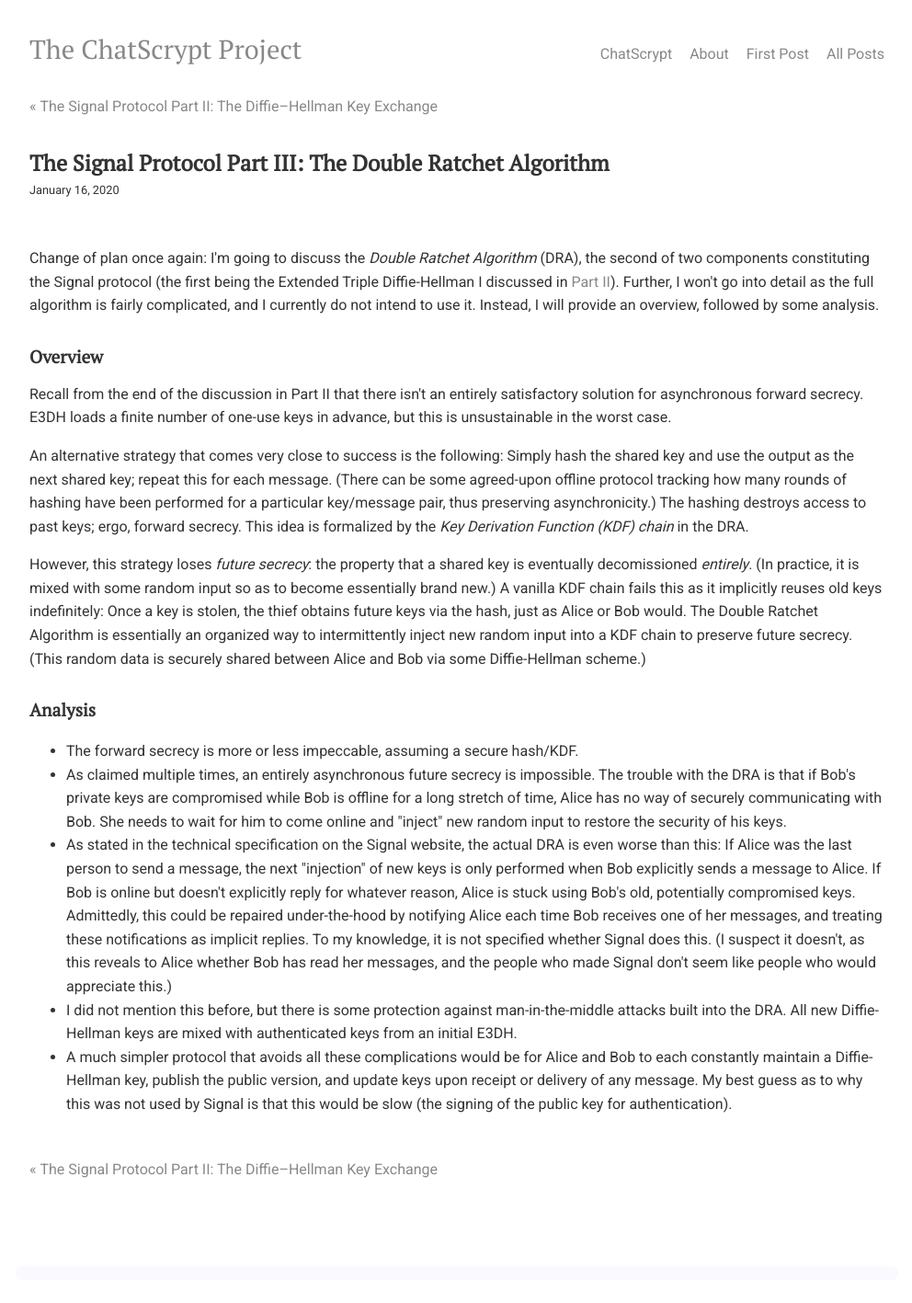
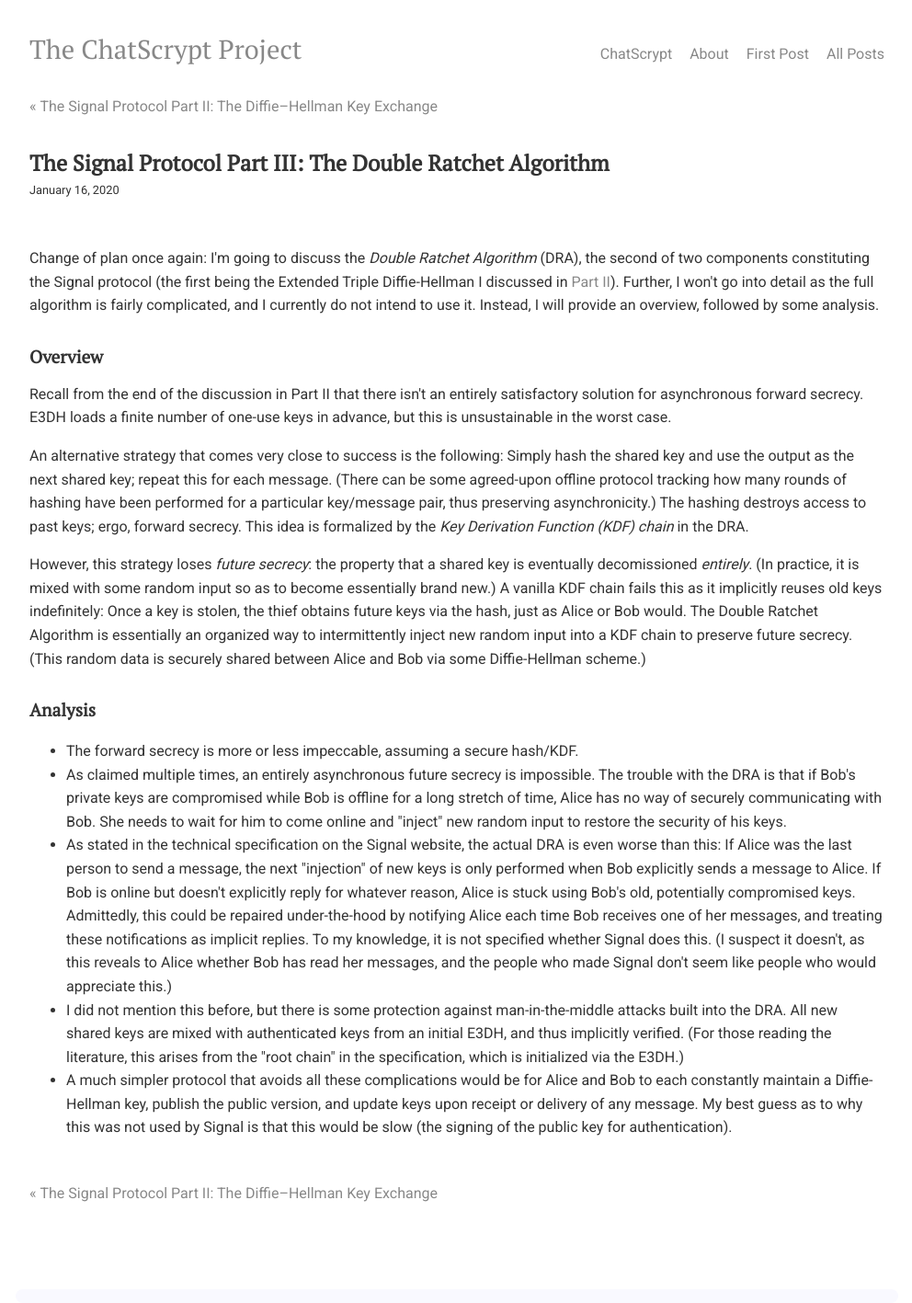
Before and after one commit to chatscrypt/chatscrypt.github.io, a Jekyll site: the page built from _posts/2020-01-16-the-signal-protocol-part-iii-the-double-ratchet-algorithm.html, in a window 1280 px wide. Shown: the whole page at 92% size, without its empty margins (143-1135 px from the left). Built offline with Jekyll 4.4.1, drawn with Linux system fonts in a browser that asks for light colours; comment, search, counter and statistics services are not loaded; before the commit the page ends 1392 px from its top, so only the background shows below that.

Commit message:
Update 2020-01-16-the-signal-protocol-part-iii-the-double-ratchet-algorithm.html

```diff
--- a/_posts/2020-01-16-the-signal-protocol-part-iii-the-double-ratchet-algorithm.html
+++ b/_posts/2020-01-16-the-signal-protocol-part-iii-the-double-ratchet-algorithm.html
@@ -27,7 +27,7 @@ Recall from the end of the discussion in Part II that there isn't an entirely sa
 <li>As stated in the technical specification on the Signal website, the actual DRA is even worse than this: If Alice was the last person to send a message, the next "injection" of new keys is only performed when Bob explicitly sends a message to Alice. If Bob is online but doesn't explicitly reply for whatever reason, Alice is stuck using Bob's old, potentially compromised keys. Admittedly, this could be repaired under-the-hood by notifying Alice each time Bob receives one of her messages, and treating these notifications as implicit replies. To my knowledge, it is not specified whether Signal does this. (I suspect it doesn't, as this reveals to Alice whether Bob has read her messages, and the people who made Signal don't seem like people who would appreciate this.)
 
 
-<li>I did not mention this before, but there is some protection against man-in-the-middle attacks built into the DRA. All new Diffie-Hellman keys are mixed with authenticated keys from an initial E3DH.
+<li>I did not mention this before, but there is some protection against man-in-the-middle attacks built into the DRA. All new shared keys are mixed with authenticated keys from an initial E3DH, and thus implicitly verified. (For those reading the literature, this arises from the "root chain" in the specification, which is initialized via the E3DH.)
 
 <li>A much simpler protocol that avoids all these complications would be for Alice and Bob to each constantly maintain a Diffie-Hellman key, publish the public version, and update keys upon receipt or delivery of any message. My best guess as to why this was not used by Signal is that this would be slow (the signing of the public key for authentication).
 
```
